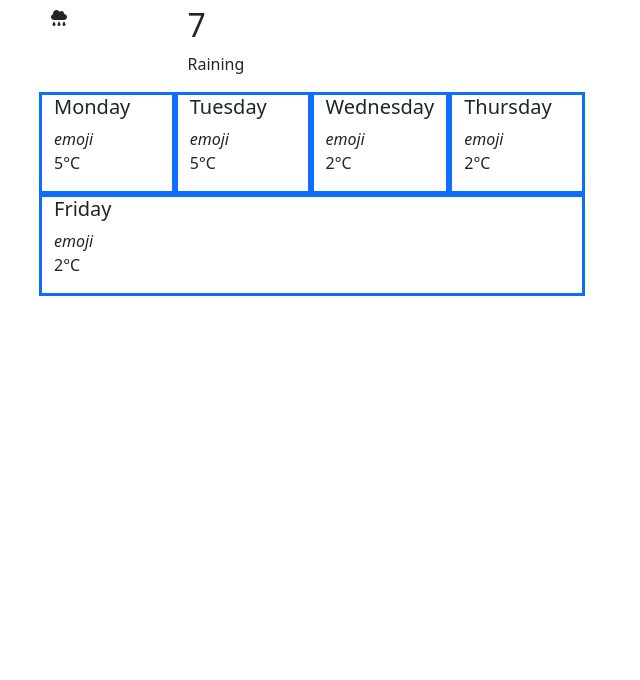
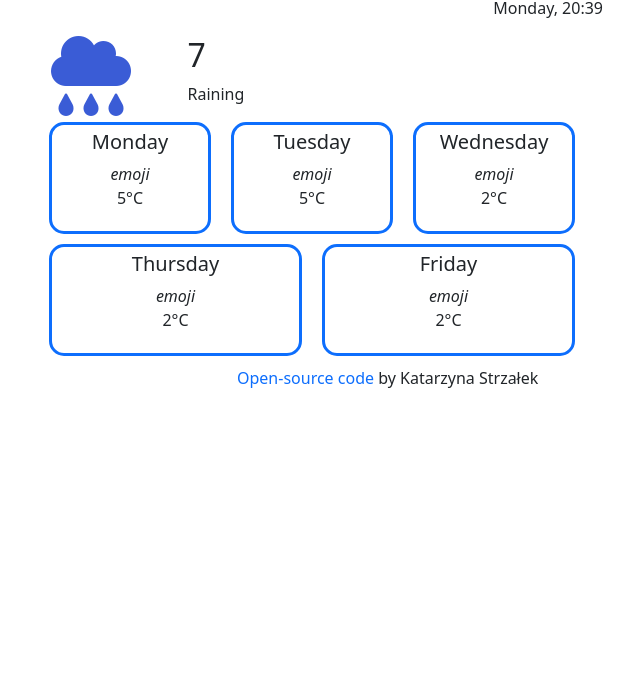
Before and after one commit to Kat-Str/weather-app, a plain HTML site: page index.html in a window 1280 px wide. Shown: the part 120-800 px from the top of the page, without its empty margins (43-683 px from the left). Drawn offline with nearby package versions, Linux system fonts and the light colour scheme.

Commit message:
Included a link to the repository on the page

```diff
--- a/index.html
+++ b/index.html
@@ -4,7 +4,7 @@
     <title>Weather app</title>
     <meta charset="UTF-8" />
     <meta name="viewport" content="width=device-width, initial-scale=1" />
-    <link href="src/styles.css" />
+    <link href="src/styles.css" rel="stylesheet" />
     <link
       href="https://cdn.jsdelivr.net/npm/bootstrap@5.3.0-alpha1/dist/css/bootstrap.min.css"
       rel="stylesheet"
@@ -87,7 +87,12 @@
         <div class="col-6"></div>
       </div>
     </div>
-
+    <footer>
+      <a class="github-link" href="https://github.com/Kat-Str/weather-app"
+        >Open-source code</a
+      >
+      by Katarzyna Strzałek
+    </footer>
     <script src="src/index.js"></script>
     <script
       src="https://cdn.jsdelivr.net/npm/bootstrap@5.3.0-alpha1/dist/js/bootstrap.bundle.min.js"
--- a/src/styles.css
+++ b/src/styles.css
@@ -1,3 +1,9 @@
+footer {
+  margin: 0 280px;
+}
+.github-link {
+  text-decoration: none;
+}
 .search {
   text-align: right;
   margin: 30px 30px;
```
